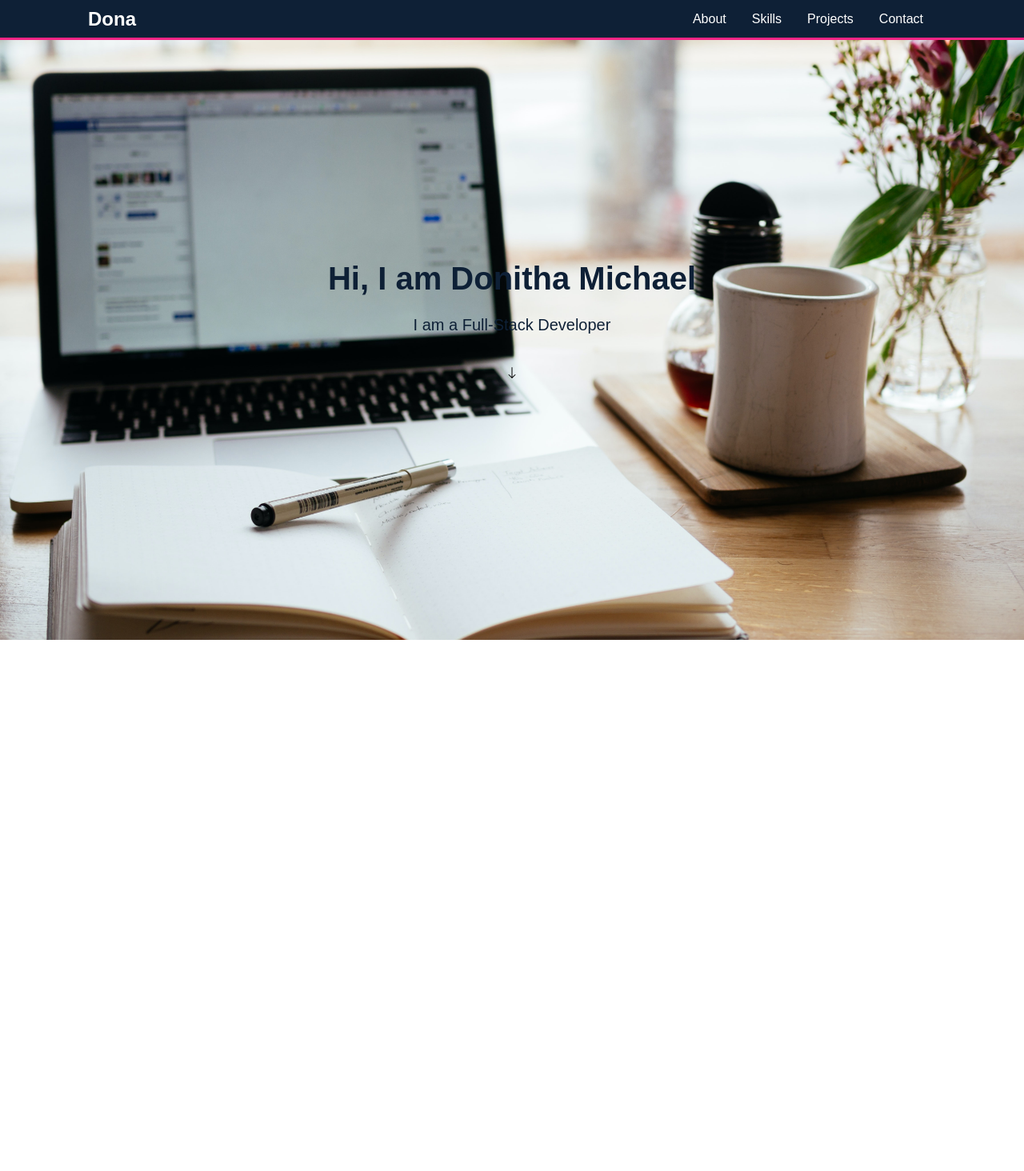
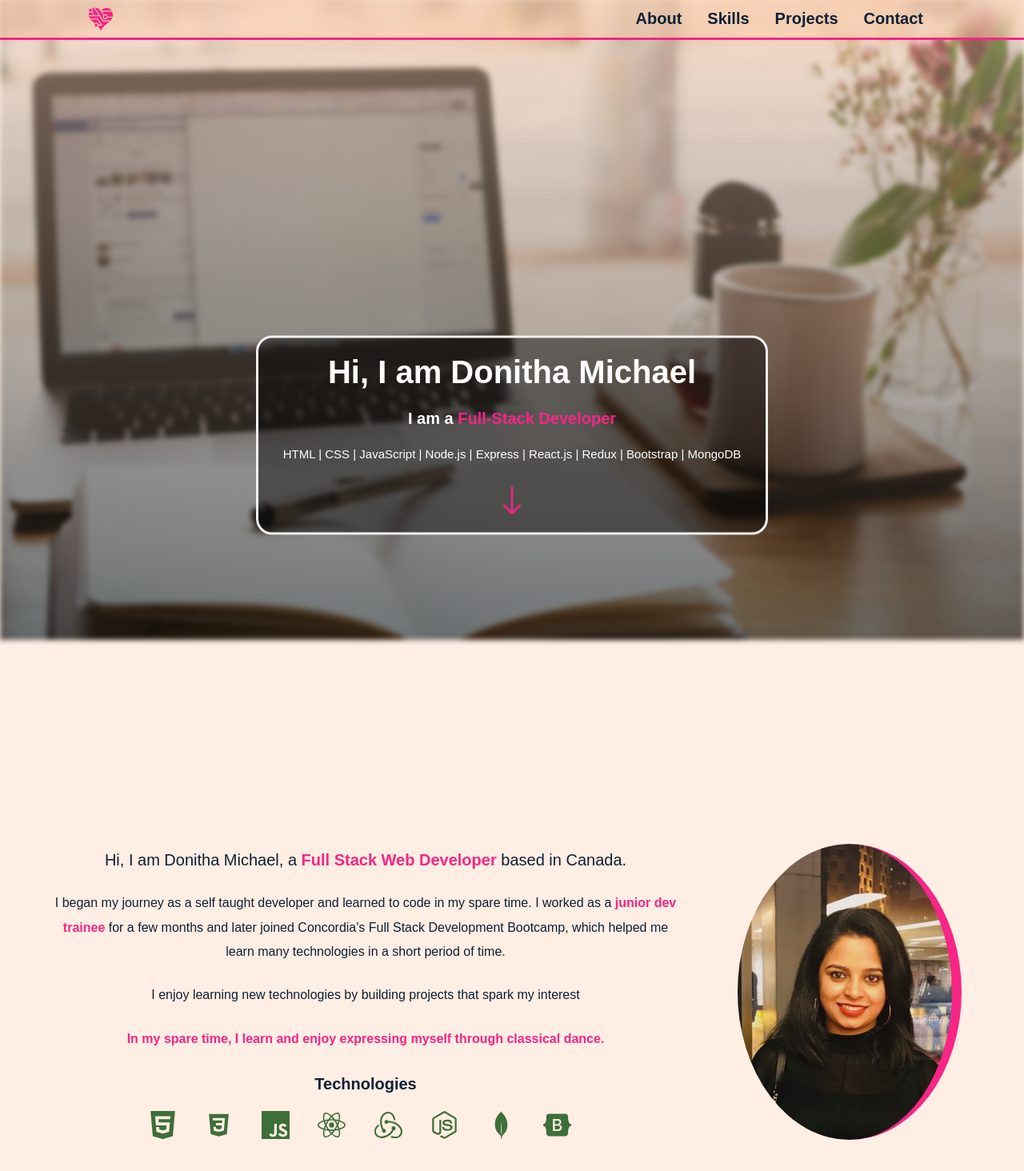
Before and after one commit to DonithaM/portfolio, a React (Create React App) app: page /navbar in a window 1280 px wide. Shown: the top 1464 px of the page at 80% size. Before the commit the page ends 800 px from the top, so only its background shows below. Built offline with nearby package versions, Linux system fonts and the light colour scheme.

Commit message:
Add about section

```diff
--- a/src/GlobalStyles.js
+++ b/src/GlobalStyles.js
@@ -7,7 +7,8 @@ export default createGlobalStyle`
       --bright-pink: #f72585;
       --body-pink:#ffc2e2;
       --deep-blue: #0e2036;
-      --light-bg: #c9fbff;
+      --light-bg: #ffeee3;
+      --peach: #ffccac;
     }
 html, body, div, span, applet, object, iframe,
   h1, h2, h3, h4, h5, h6, p, blockquote, pre,
--- /dev/null
+++ b/src/components/About/AboutStyles.js
@@ -0,0 +1,156 @@
+import styled from "styled-components";
+import profile from "../../images/profile.png";
+
+export const AboutWrapper = styled.div`
+  background: var(--light-bg);
+  height: 110vh;
+  z-index: 1;
+
+  @media screen and (max-width: 768px) {
+    display: flex;
+    flex-direction: column;
+    height: auto;
+  }
+
+  @media screen and (max-width: 500px) {
+    display: flex;
+    flex-direction: column;
+    height: auto;
+  }
+`;
+
+export const Content = styled.div`
+  display: flex;
+  justify-content: space-evenly;
+  align-items: center;
+  height: 100%;
+  width: auto;
+  padding: 0 60px;
+
+  @media screen and (max-width: 768px) {
+    display: flex;
+    flex-direction: column;
+  }
+
+  @media screen and (max-width: 500px) {
+    display: flex;
+    flex-direction: column;
+  }
+`;
+
+export const InfoColumn = styled.div`
+  color: var(--deep-blue);
+  border-radius: 20px;
+  /* position: absolute;
+  left: 50%; */
+  z-index: 2;
+  width: 80%;
+  padding-right: 50px;
+  text-align: center;
+  margin-bottom: 20px;
+  @media screen and (max-width: 768px) {
+    padding: 20px;
+  }
+
+  @media screen and (max-width: 500px) {
+    padding: 20px;
+  }
+`;
+
+export const P = styled.p`
+  margin-top: 24px;
+  font-size: 20px;
+  text-align: center;
+  font-weight: normal;
+  line-height: 1.9rem;
+
+  @media screen and (max-width: 768px) {
+    font-size: 18px;
+  }
+
+  @media screen and (max-width: 500px) {
+    font-size: 16px;
+  }
+`;
+
+export const P2 = styled.p`
+  margin-top: 24px;
+  font-size: 16px;
+  text-align: center;
+  font-weight: normal;
+  line-height: 1.9rem;
+
+  /* @media screen and (max-width: 768px) {
+    display: none;
+  }
+
+  @media screen and (max-width: 500px) {
+    display: none;
+  } */
+`;
+
+export const P3 = styled.p`
+  font-size: 20px;
+  font-weight: bold;
+  margin-top: 30px;
+`;
+
+export const Span = styled.span`
+  color: var(--bright-pink);
+  font-weight: bold;
+`;
+
+export const ProfileColumn = styled.div`
+  background: linear-gradient(rgba(256, 204, 172, 0.1), rgba(0, 0, 0, 0.1)),
+    url(${profile}) no-repeat;
+  border-right: 12px solid var(--bright-pink);
+  padding: 15px;
+  margin: 18px;
+  border-radius: 50%;
+  height: 370px;
+  min-width: 280px;
+
+  @media screen and (max-width: 768px) {
+    padding: 20px;
+    z-index: 2;
+    height: 320px;
+    min-width: 280px;
+    margin-bottom: 50px;
+  }
+
+  @media screen and (max-width: 500px) {
+    padding: 20px;
+    z-index: 2;
+    height: 320px;
+    min-width: 280px;
+    margin-bottom: 50px;
+  }
+`;
+
+export const Skills = styled.div`
+  display: flex;
+  flex-direction: column;
+`;
+
+export const SkillLogos = styled.div`
+  margin-top: 22px;
+  margin-left: 90px;
+  font-size: 35px;
+  display: flex;
+  justify-content: space-evenly;
+  max-width: 600px;
+  color: #3d6f38;
+
+  @media screen and (max-width: 768px) {
+    width: 100%;
+    margin-top: 20px;
+    margin-left: 0px;
+    font-size: 30px;
+  }
+
+  @media screen and (max-width: 500px) {
+    width: 100%;
+    margin-top: 20px;
+    font-size: 20px;
+  }
+`;
--- /dev/null
+++ b/src/components/About/index.js
@@ -0,0 +1,75 @@
+import React from "react";
+import {
+  AboutWrapper,
+  Content,
+  InfoColumn,
+  ProfileColumn,
+  P,
+  P2,
+  P3,
+  Span,
+  Skills,
+  SkillLogos,
+} from "./AboutStyles";
+
+import { DiCss3 } from "react-icons/di";
+import { FaNodeJs } from "react-icons/fa";
+import {
+  SiJavascript,
+  SiRedux,
+  SiReact,
+  SiHtml5,
+  SiBootstrap,
+  SiMongodb,
+} from "react-icons/si";
+
+const About = () => {
+  return (
+    <>
+      <AboutWrapper>
+        <Content>
+          <InfoColumn>
+            <P>
+              Hi, I am Donitha Michael, a <Span>Full Stack Web Developer</Span>{" "}
+              based in Canada.
+            </P>
+            <P2>
+              I began my journey as a self taught developer and learned to code
+              in my spare time. I worked as a<Span> junior dev trainee</Span>{" "}
+              for a few months and later joined Concordia's Full Stack
+              Development Bootcamp, which helped me learn many technologies in a
+              short period of time.
+            </P2>
+            <P2>
+              I enjoy learning new technologies by building projects that spark
+              my interest
+            </P2>
+            <P2>
+              <Span>
+                In my spare time, I learn and enjoy expressing myself through
+                classical dance.
+              </Span>
+            </P2>
+
+            <Skills>
+              <P3>Technologies</P3>
+              <SkillLogos>
+                <SiHtml5 />
+                <DiCss3 />
+                <SiJavascript />
+                <SiReact />
+                <SiRedux />
+                <FaNodeJs />
+                <SiMongodb />
+                <SiBootstrap />
+              </SkillLogos>
+            </Skills>
+          </InfoColumn>
+          <ProfileColumn></ProfileColumn>
+        </Content>
+      </AboutWrapper>
+    </>
+  );
+};
+
+export default About;
--- a/src/components/Hero/HeroStyles.js
+++ b/src/components/Hero/HeroStyles.js
@@ -4,8 +4,6 @@ import bg from "../../images/bg.jpg";
 export const HeroWrapper = styled.div`
   background: var(--light-bg);
   height: 100vh;
-  background: url(${bg}) center center / cover;
-  //
   display: flex;
   justify-content: center;
   align-items: center;
@@ -14,16 +12,23 @@ export const HeroWrapper = styled.div`
   z-index: 1;
 `;
 
-// export const HeroBg = styled.div`
-//   position: absolute;
-//   height: 100%;
-//   width: 100%;
-//   overflow: hidden;
-//   top: 0;
-//   right: 0;
-//   bottom: 0;
-//   left: 0;
-// `;
+export const HeroBg = styled.div`
+  background: linear-gradient(rgba(256, 204, 172, 0.5), rgba(0, 0, 0, 0.5)),
+    url(${bg}) center center / cover;
+
+  /* Add the blur effect */
+  filter: blur(3px);
+  -webkit-filter: blur(3px);
+
+  position: absolute;
+  height: 100%;
+  width: 100%;
+  overflow: hidden;
+  top: 0;
+  right: 0;
+  bottom: 0;
+  left: 0;
+`;
 
 // export const VideoWrapper = styled.video`
 //   background: red;
@@ -33,6 +38,13 @@ export const HeroWrapper = styled.div`
 //   object-fit: cover;
 // `;
 
+export const Div = styled.div`
+  display: flex;
+  flex-direction: column;
+  align-items: center;
+  justify-content: center;
+`;
+
 export const Content = styled.div`
   display: flex;
   flex-direction: column;
@@ -40,11 +52,27 @@ export const Content = styled.div`
   align-items: center;
   max-width: 1200px;
   position: absolute;
-  padding: 8px 24px; //
+  /* padding: 8px 24px; // */
+
+  background-color: rgb(0, 0, 0); /* Fallback color */
+  background-color: rgba(0, 0, 0, 0.45); /* Black w/opacity/see-through */
+  color: white;
+  font-weight: bold;
+  border: 3px solid #f1f1f1;
+  border-radius: 20px;
+  position: absolute;
+  top: 68%;
+  left: 50%;
+  transform: translate(-50%, -50%);
+  z-index: 2;
+  width: 50%;
+  padding: 20px;
+  text-align: center;
+  margin-bottom: 20px;
 `;
 
 export const H1 = styled.h1`
-  color: var(--deep-blue);
+  color: #fff;
   font-size: 40px;
   text-align: center;
 
@@ -52,14 +80,14 @@ export const H1 = styled.h1`
     font-size: 35px;
   }
 
-  @media screen and (max-width: 768px) {
+  @media screen and (max-width: 500px) {
     font-size: 30px;
   }
 `;
 
 export const P = styled.p`
   margin-top: 24px;
-  color: var(--deep-blue);
+  color: #fff;
   max-width: 600px;
   font-size: 20px;
   text-align: center;
@@ -68,21 +96,47 @@ export const P = styled.p`
     font-size: 20px;
   }
 
-  @media screen and (max-width: 768px) {
+  @media screen and (max-width: 500px) {
     font-size: 16px;
   }
 `;
 
+export const P2 = styled.p`
+  margin-top: 24px;
+  color: #fff;
+  max-width: 600px;
+  font-size: 15px;
+  font-weight: normal;
+  text-align: center;
+
+  @media screen and (max-width: 768px) {
+    font-size: 13px;
+  }
+
+  @media screen and (max-width: 500px) {
+    font-size: 12px;
+  }
+`;
+
+export const Span = styled.span`
+  color: var(--bright-pink);
+`;
+
 export const BtnWrapper = styled.div`
-  margin-top: 40px;
+  margin-top: 30px;
   display: flex;
   flex-direction: column;
   align-items: center;
+  color: var(--bright-pink);
+  font-size: 40px;
+  cursor: pointer;
+  @media screen and (max-width: 768px) {
+    margin-top: 30px;
+    font-size: 35px;
+  }
+
+  @media screen and (max-width: 500px) {
+    margin-top: 20px;
+    font-size: 27px;
+  }
 `;
-
-export const Div = styled.div`
-  display: flex;
-  flex-direction: column;
-  align-items: center;
-  justify-content: center;
-`;
--- a/src/components/Hero/index.js
+++ b/src/components/Hero/index.js
@@ -1,5 +1,15 @@
 import React from "react";
-import { HeroWrapper, BtnWrapper, Content, H1, P, Div } from "./HeroStyles";
+import {
+  HeroWrapper,
+  BtnWrapper,
+  Content,
+  H1,
+  P,
+  P2,
+  Div,
+  HeroBg,
+  Span,
+} from "./HeroStyles";
 //import Video from "../../bgVideo/video.mp4";
 
 import { BsArrowDown } from "react-icons/bs";
@@ -7,16 +17,20 @@ import { BsArrowDown } from "react-icons/bs";
 const Hero = () => {
   return (
     <HeroWrapper>
-      {/* <HeroBg>
-        <VideoWrapper autoPlay loop muted src={Video} type="video/mp4" />
-        background Image if needed
-      </HeroBg> */}
+      <HeroBg>
+        {/* <VideoWrapper autoPlay loop muted src={Video} type="video/mp4" />
+        background Image if needed */}
+      </HeroBg>
       <Div>
         <Content>
           <H1>Hi, I am Donitha Michael</H1>
           <P>
-            I am a <span>Full-Stack Developer</span>
+            I am a <Span>Full-Stack Developer</Span>
           </P>
+          <P2>
+            HTML | CSS | JavaScript | Node.js | Express | React.js | Redux |
+            Bootstrap | MongoDB
+          </P2>
           <BtnWrapper>
             <BsArrowDown />
           </BtnWrapper>
--- a/src/components/Navbar/NavStyles.js
+++ b/src/components/Navbar/NavStyles.js
@@ -4,9 +4,11 @@ import { Link as LinkScroll } from "react-scroll";
 
 export const Nav = styled.nav`
   position: sticky;
+  backdrop-filter: blur(8px);
   top: 0;
-  z-index: 2;
-  background: var(--deep-blue);
+  z-index: 20;
+  background-color: rgb(0, 0, 0); /* Fallback color */
+  background-color: rgba(256, 204, 172, 0.45); /* Black w/opacity/see-through */
   height: 50px;
   margin-top: -50px;
   display: flex;
@@ -33,25 +35,32 @@ export const NavWrapper = styled.div`
 export const Logo = styled(LinkRouter)`
   display: flex;
   align-items: center;
-  color: #fff;
+  color: var(--bright-pink);
   justify-self: flex-start;
   cursor: pointer;
-  font-size: 1.5rem;
+  font-size: 2rem;
   text-decoration: none;
   font-weight: bold;
 `;
 
 export const Hamburger = styled.div`
   display: none;
+  font-size: 2rem;
   @media screen and (max-width: 768px) {
     display: block;
     position: absolute;
     top: 0;
     right: 0;
-    transform: translate(-100%, 50%); //
+    transform: translate(-100%, 20%); //
     cursor: pointer;
-    font-size: 1.5rem;
+    font-size: 2rem;
     color: #fff;
+    transition: 0.3s ease-in-out;
+  }
+
+  &:hover {
+    color: var(--bright-pink);
+    transition: 0.2s ease-in-out; //both in and out
   }
 `;
 
@@ -70,7 +79,9 @@ export const NavItem = styled.li`
 `;
 
 export const NavLinks = styled(LinkScroll)`
-  color: #fff;
+  color: var(--deep-blue);
+  font-size: 20px;
+  font-weight: bold;
   display: flex;
   align-items: center;
   height: 100%;
--- a/src/components/Navbar/index.js
+++ b/src/components/Navbar/index.js
@@ -1,5 +1,5 @@
 import React from "react";
-import { GiHamburgerMenu } from "react-icons/gi";
+import { GiHamburgerMenu, GiTechnoHeart } from "react-icons/gi";
 import {
   Nav,
   NavWrapper,
@@ -16,7 +16,9 @@ const Navbar = ({ toggleMenu }) => {
       <Nav>
         <NavWrapper>
           {/* here, Logo is a react-router link */}
-          <Logo to="/">Dona</Logo>
+          <Logo to="/">
+            <GiTechnoHeart />
+          </Logo>
           <Hamburger onClick={toggleMenu}>
             <GiHamburgerMenu />
           </Hamburger>
--- a/src/pages/index.js
+++ b/src/pages/index.js
@@ -1,6 +1,7 @@
 import React, { useState } from "react";
 import Hero from "../components/Hero";
 import Navbar from "../components/Navbar";
+import About from "../components/About";
 import Sidebar from "../components/Sidebar";
 
 const Home = () => {
@@ -15,6 +16,7 @@ const Home = () => {
       <Sidebar isOpen={isOpen} toggleMenu={toggleMenu} />
       <Navbar toggleMenu={toggleMenu} />
       <Hero />
+      <About />
     </>
   );
 };
```
Also changed, not shown: src/components/Sidebar/SidebarStyles.js (+14 -4 lines), src/images/profile.png (added), src/images/profile2.png (added).
